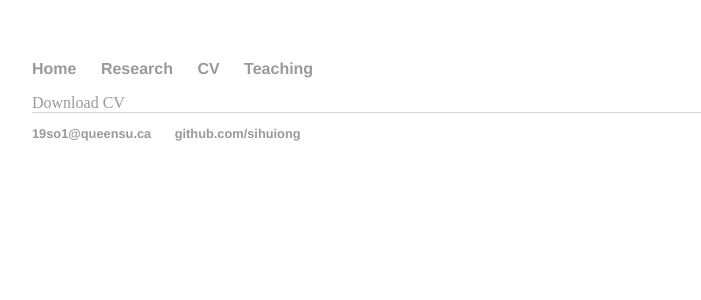
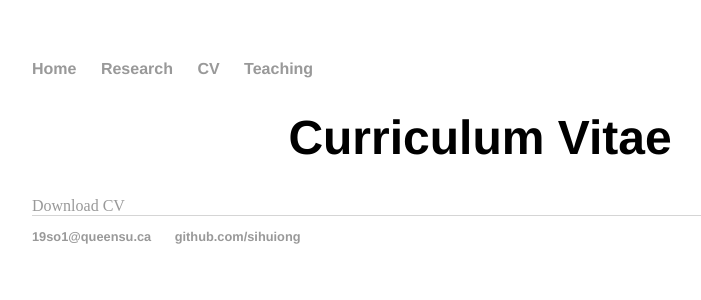
Before and after one commit to SihuiOng/SihuiOng.github.io, a Jekyll site: the page built from cv/index.html, in a window 1280 px wide. Shown: the top 300 px of the page, without its empty margins (160-861 px from the left). Built offline with Jekyll 4.4.1, drawn with Linux system fonts in a browser that asks for light colours.

Commit message:
Update index.html

```diff
--- a/cv/index.html
+++ b/cv/index.html
@@ -4,6 +4,7 @@ title: CV of Sihui Ong
 ---
 
 	<div class="cv">
+		<h1 style="text-align:center;">Curriculum Vitae</h1>
 		<a href="#" class="download" title="Download CV as PDF">Download CV</a>
 
 
```
